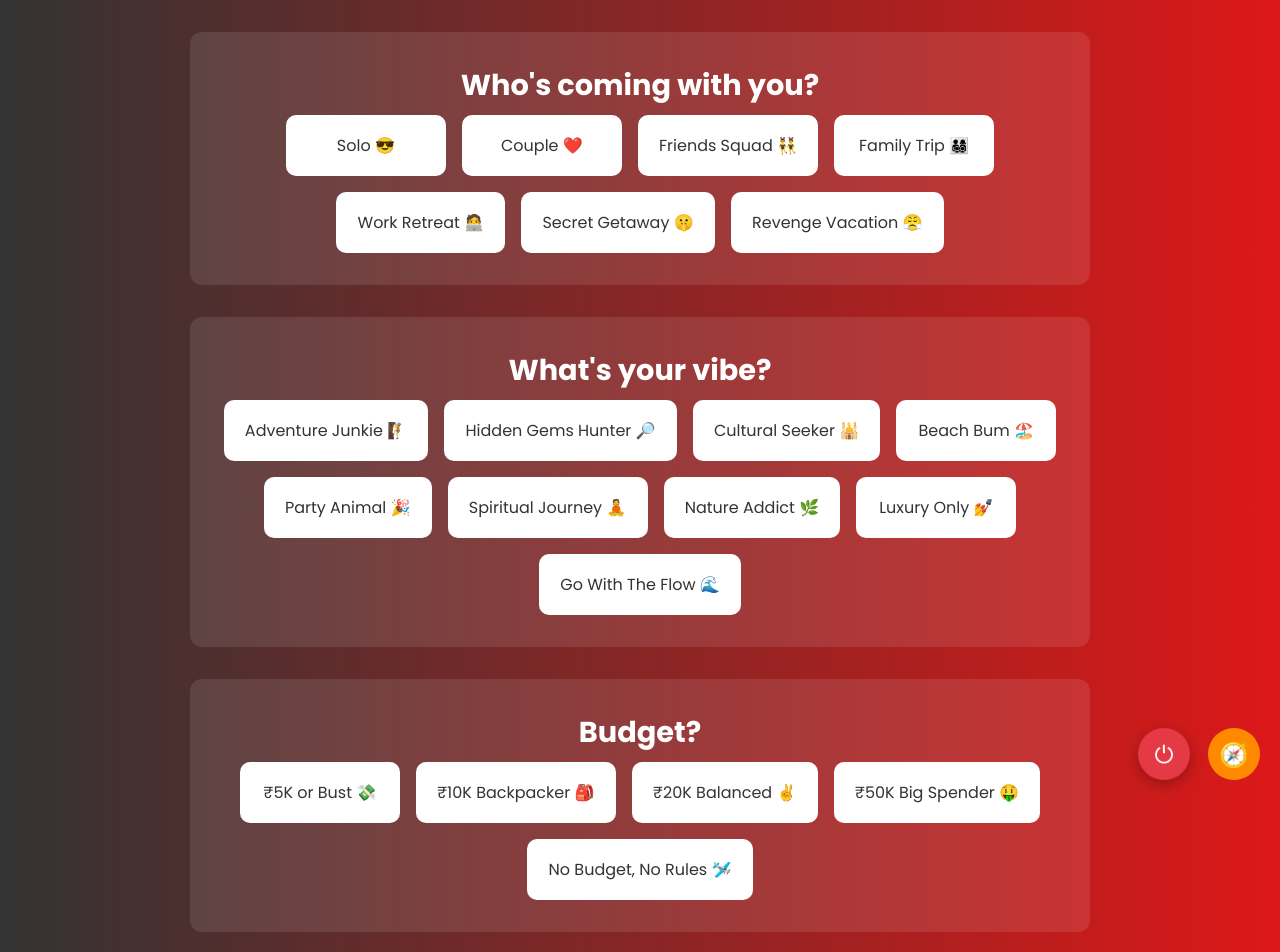
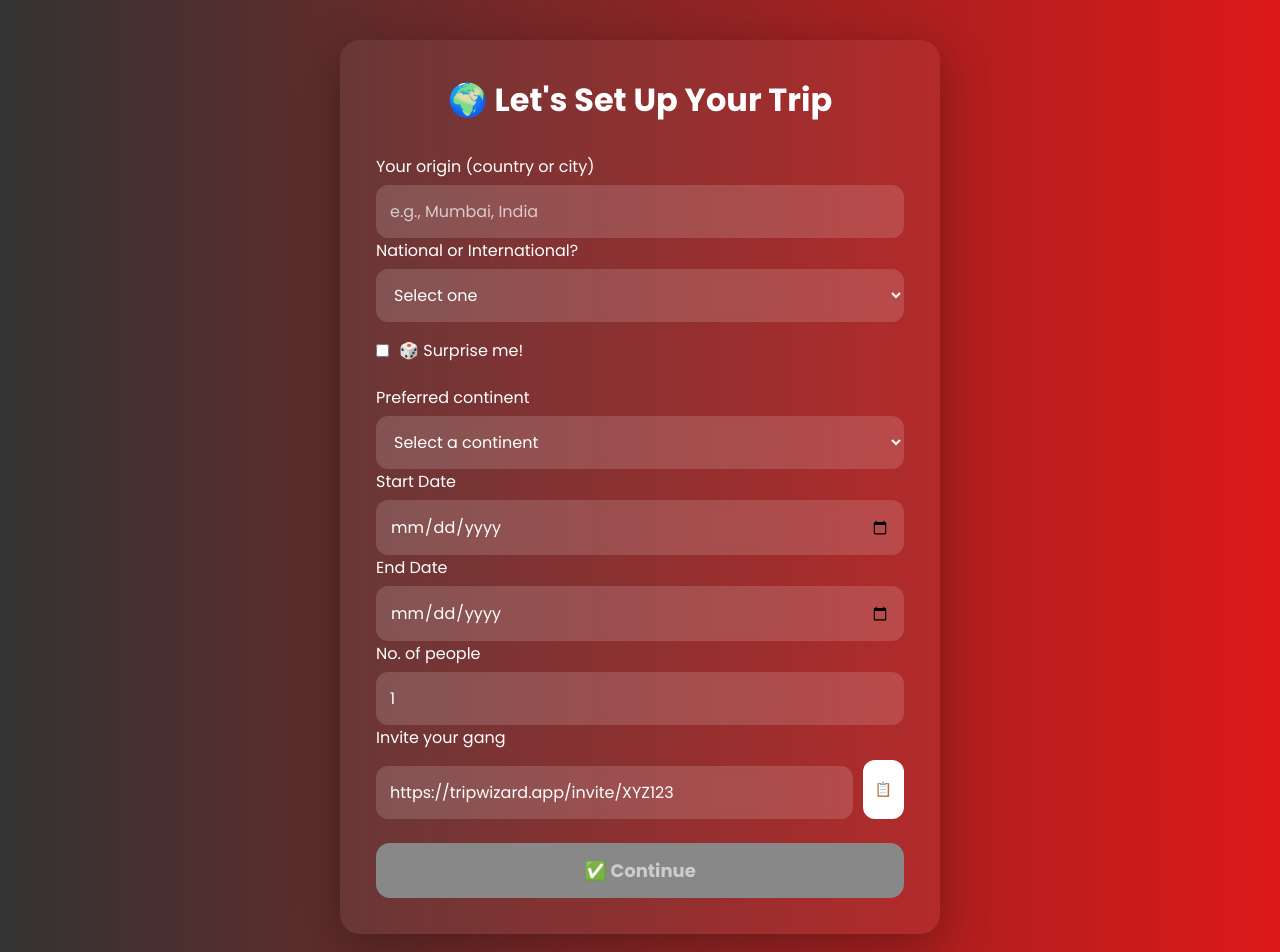
Before and after one commit to hemanth-poondla/tripwizard, a React (Create React App) app: page /wizard in a window 1280 px wide. Shown: the top 952 px of the page. Built offline with nearby package versions, Linux system fonts and the light colour scheme; no server answers; the database is empty; sample sign-in values are in the browser's storage.

Commit message:
updated wizardflow

```diff
--- a/src/components/itineraryWizard/Wizard.jsx
+++ b/src/components/itineraryWizard/Wizard.jsx
@@ -13,7 +13,10 @@ import { ThemeContext } from '../../context/ThemeContext';
 import { getAuth } from 'firebase/auth';
 import { getFirestore, doc, setDoc, getDoc } from 'firebase/firestore';
 
+import WizardMetaSection from './WizardMetaSection';
+
 export default function Wizard() {
+  const [metaData, setMetaData] = useState(null);
   const [groupType, setGroupType] = useState([]);
   const [vibes, setVibes] = useState([]);
   const [budget, setBudget] = useState([]);
@@ -105,6 +108,10 @@ They prefer food styles like ${food.join(", ")} and speak ${languages.join(", ")
     window.location.href = "/login";
   };
 
+  if (!metaData) {
+    return <WizardMetaSection onMetaChange={setMetaData} />;
+  }
+
   return (
     <div className={`wizard-page ${theme}`}>
       <MultiSelectCardSection title="Who's coming with you?" options={groupOptions} selected={groupType} setSelected={setGroupType} sectionKey="groupType" />
--- a/src/components/itineraryWizard/WizardMetaSection.jsx
+++ b/src/components/itineraryWizard/WizardMetaSection.jsx
@@ -1,6 +1,5 @@
-
 import React, { useState } from 'react';
-import './SectionStyles.css';
+import './WizardMetaStyles.css';
 
 export default function WizardMetaSection({ onMetaChange }) {
   const [origin, setOrigin] = useState('');
@@ -27,14 +26,15 @@ export default function WizardMetaSection({ onMetaChange }) {
   const canContinue = origin && tripType && startDate && endDate && peopleCount > 0;
 
   return (
-    <div className="wizard-meta-wrapper">
-      <h2 className="wizard-meta-title">🌍 Trip Setup</h2>
+    <div className="wizard-meta-bg">
+      <div className="wizard-meta-card">
+        <h2 className="wizard-meta-title">🌍 Let's Set Up Your Trip</h2>
 
         <label>Your origin (country or city)</label>
-      <input type="text" className="wizard-input" placeholder="e.g., Mumbai, India" value={origin} onChange={(e) => setOrigin(e.target.value)} />
+        <input type="text" className="wizard-meta-input" placeholder="e.g., Mumbai, India" value={origin} onChange={(e) => setOrigin(e.target.value)} />
 
-      <label>Is this a national or international trip?</label>
-      <select className="wizard-input" value={tripType} onChange={(e) => setTripType(e.target.value)}>
+        <label>National or International?</label>
+        <select className="wizard-meta-input" value={tripType} onChange={(e) => setTripType(e.target.value)}>
           <option value="">Select one</option>
           <option value="national">National</option>
           <option value="international">International</option>
@@ -47,8 +47,8 @@ export default function WizardMetaSection({ onMetaChange }) {
 
         {!surpriseMe && (
           <>
-          <label>Preferred continent to explore</label>
-          <select className="wizard-input" value={continent} onChange={(e) => setContinent(e.target.value)}>
+            <label>Preferred continent</label>
+            <select className="wizard-meta-input" value={continent} onChange={(e) => setContinent(e.target.value)}>
               <option value="">Select a continent</option>
               <option value="Asia">Asia</option>
               <option value="Europe">Europe</option>
@@ -61,28 +61,29 @@ export default function WizardMetaSection({ onMetaChange }) {
           </>
         )}
 
-      <label>Trip start date</label>
-      <input type="date" className="wizard-input" value={startDate} onChange={(e) => setStartDate(e.target.value)} />
+        <label>Start Date</label>
+        <input type="date" className="wizard-meta-input" value={startDate} onChange={(e) => setStartDate(e.target.value)} />
 
-      <label>Trip end date</label>
-      <input type="date" className="wizard-input" value={endDate} onChange={(e) => setEndDate(e.target.value)} />
+        <label>End Date</label>
+        <input type="date" className="wizard-meta-input" value={endDate} onChange={(e) => setEndDate(e.target.value)} />
 
-      <label>Number of people going</label>
-      <input type="number" className="wizard-input" value={peopleCount} onChange={(e) => setPeopleCount(Number(e.target.value))} min="1" max="20" />
+        <label>No. of people</label>
+        <input type="number" className="wizard-meta-input" value={peopleCount} onChange={(e) => setPeopleCount(Number(e.target.value))} min="1" max="20" />
 
-      <label>Invite your gang to this trip (coming soon)</label>
+        <label>Invite your gang</label>
         <div className="wizard-invite-box">
-        <input type="text" className="wizard-input" readOnly value={inviteLink} />
-        <button className="wizard-copy-btn" onClick={() => navigator.clipboard.writeText(inviteLink)}>📋 Copy</button>
+          <input type="text" className="wizard-meta-input" readOnly value={inviteLink} />
+          <button className="wizard-copy-btn" onClick={() => navigator.clipboard.writeText(inviteLink)}>📋</button>
         </div>
 
         <button
-        className={`wizard-submit-btn ${!canContinue ? 'disabled' : ''}`}
+          className={`wizard-meta-btn ${!canContinue ? 'disabled' : ''}`}
           disabled={!canContinue}
           onClick={handleSubmit}
         >
           ✅ Continue
         </button>
       </div>
+    </div>
   );
 }
--- /dev/null
+++ b/src/components/itineraryWizard/WizardMetaStyles.css
@@ -0,0 +1,148 @@
+.wizard-meta-bg {
+  background: linear-gradient(to right, #333333, #dd1818);
+  min-height: 100vh;
+  display: flex;
+  align-items: center;
+  justify-content: center;
+  padding: 40px 20px;
+  font-family: 'Segoe UI', sans-serif;
+}
+
+.wizard-meta-card {
+  background: rgba(255, 255, 255, 0.05);
+  border-radius: 20px;
+  padding: 36px;
+  width: 100%;
+  max-width: 600px;
+  box-shadow: 0 12px 48px rgba(0,0,0,0.3);
+  color: white;
+  animation: fadeIn 0.6s ease-in-out;
+}
+
+.wizard-meta-title {
+  font-size: 32px;
+  font-weight: 800;
+  text-align: center;
+  margin-bottom: 30px;
+  color: #fff;
+}
+
+.section-row {
+  margin-bottom: 24px;
+}
+
+.section-row label {
+  display: block;
+  font-size: 15px;
+  font-weight: 600;
+  margin-bottom: 10px;
+}
+
+.wizard-meta-input,
+select {
+  width: 100%;
+  padding: 14px;
+  font-size: 16px;
+  border-radius: 12px;
+  border: none;
+  background: rgba(255,255,255,0.15);
+  color: white;
+  backdrop-filter: blur(4px);
+  margin-top: 6px;
+}
+
+.wizard-meta-input::placeholder {
+  color: rgba(255, 255, 255, 0.7);
+}
+
+.wizard-meta-input:focus {
+  outline: none;
+  background: rgba(255,255,255,0.25);
+}
+
+.wizard-pill-group {
+  display: flex;
+  gap: 10px;
+  flex-wrap: wrap;
+  margin-top: 10px;
+}
+
+.wizard-pill {
+  padding: 10px 18px;
+  background: rgba(255,255,255,0.15);
+  border-radius: 999px;
+  border: 2px solid transparent;
+  cursor: pointer;
+  transition: all 0.3s ease;
+  font-weight: 600;
+}
+
+.wizard-pill:hover {
+  background: rgba(255,255,255,0.25);
+}
+
+.wizard-pill.selected {
+  background: #fff;
+  color: #d80027;
+  border-color: #fff;
+}
+
+.wizard-toggle {
+  display: flex;
+  align-items: center;
+  gap: 10px;
+  margin: 16px 0 22px;
+  font-weight: 500;
+}
+
+.wizard-invite-box {
+  display: flex;
+  gap: 10px;
+  margin-top: 10px;
+  margin-bottom: 24px;
+}
+
+.wizard-copy-btn {
+  padding: 12px;
+  background: white;
+  color: #d80027;
+  font-size: 14px;
+  font-weight: bold;
+  border-radius: 12px;
+  border: none;
+  cursor: pointer;
+  transition: all 0.3s ease;
+}
+
+.wizard-copy-btn:hover {
+  background: #ffe5e5;
+}
+
+.wizard-meta-btn {
+  width: 100%;
+  padding: 14px;
+  background: white;
+  color: #d80027;
+  font-size: 18px;
+  font-weight: bold;
+  border: none;
+  border-radius: 14px;
+  cursor: pointer;
+  transition: all 0.3s ease;
+}
+
+.wizard-meta-btn:hover:not(.disabled) {
+  transform: scale(1.03);
+  background: #ffe5e5;
+}
+
+.wizard-meta-btn.disabled {
+  background-color: #888;
+  color: #ccc;
+  cursor: not-allowed;
+}
+
+@keyframes fadeIn {
+  from { opacity: 0; transform: translateY(20px); }
+  to { opacity: 1; transform: translateY(0); }
+}
```
Also changed, not shown: 1 other file (tests, documents, lock files or other folders). Lines whose indentation alone changed are shown as unchanged.
